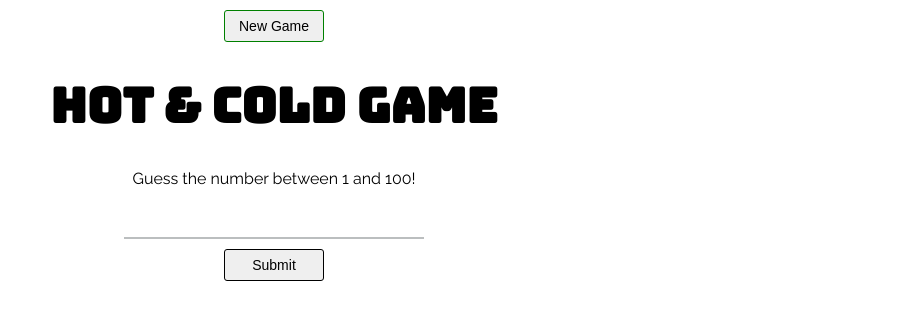
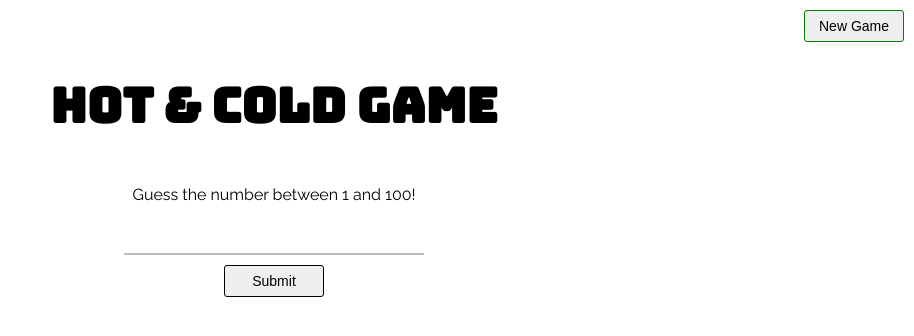
Before and after one commit to codeannie/hot-cold-challenge, a React (Create React App) app: page / in a window 1280 px wide. Shown: the top 336 px of the page, without its empty margins (366-1280 px from the left). Built offline with nearby package versions, Linux system fonts and the light colour scheme.

Commit message:
add flex to header & move new game button to right

```diff
--- a/src/App.css
+++ b/src/App.css
@@ -21,9 +21,8 @@
 }
 
 
-/* .App-header {
-  background-color: #222;
-  height: 150px;
-  padding: 20px;
-  color: white;
-} */
+.App-Header {
+  display: flex;
+  flex-direction: column;
+  justify-content: center;
+}
--- a/src/App.js
+++ b/src/App.js
@@ -99,8 +99,9 @@ export default class App extends Component {
 
 const styles = {
   button: {
-    // alignSelf: 'right',
+    alignSelf: 'flex-end',
     marginTop: 10,
+    marginRight: 10,
     fontSize: 14,
     width: 100,
     border: '1px solid green',
```
